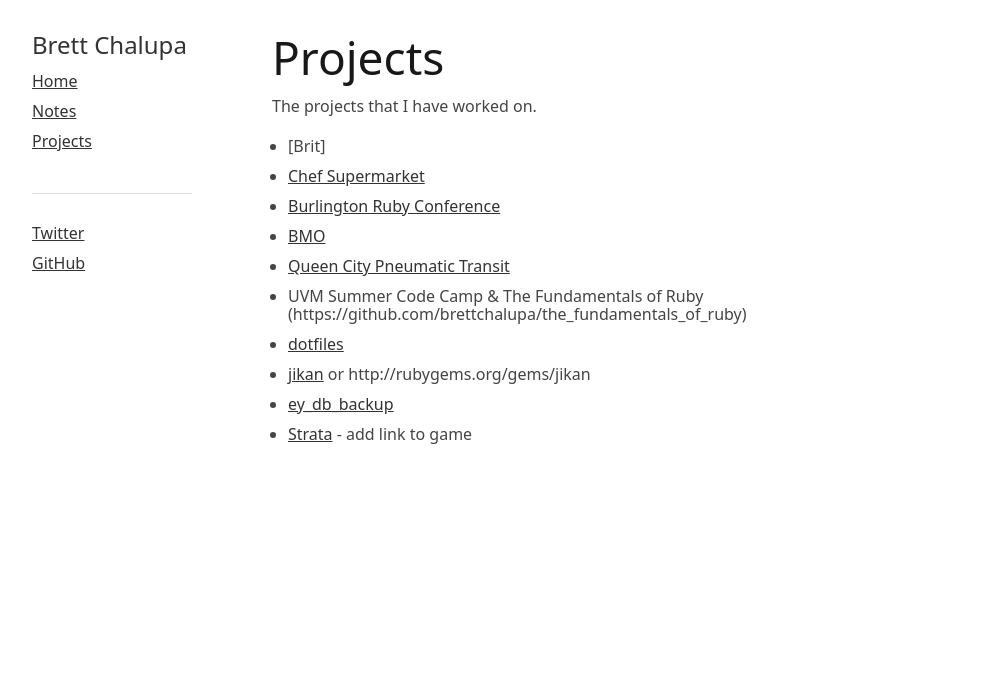
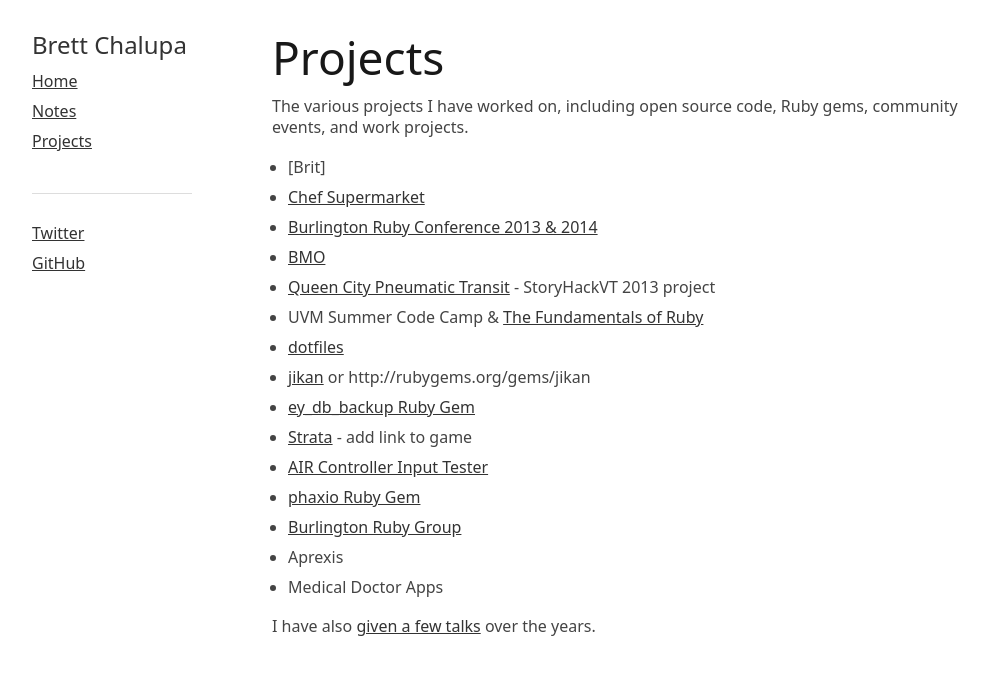
Before and after one commit to brettchalupa/brettchalupa.github.io, a Jekyll site: the page built from projects.md, in a window 1280 px wide. Shown: the top 675 px of the page, without its empty margins (138-1126 px from the left). Built offline with Jekyll 4.4.1, drawn with Linux system fonts in a browser that asks for light colours; Markdown is read by kramdown in place of the engine named in the settings.

Commit message:
Continue to add projects to the list

```diff
--- a/projects.md
+++ b/projects.md
@@ -6,15 +6,22 @@
 
 # Projects
 
-The projects that I have worked on.
+The various projects I have worked on, including open source code, Ruby gems, community events, and work projects.
 
 - [Brit]
 - [Chef Supermarket](https://supermarket.getchef.com)
-- [Burlington Ruby Conference](http://burlingtonrubyconference.com)
+- [Burlington Ruby Conference 2013 & 2014](http://burlingtonrubyconference.com)
 - [BMO](/bmo)
-- [Queen City Pneumatic Transit](http://www.brettchalupa.com/storyhackvt2013/)
-- UVM Summer Code Camp & The Fundamentals of Ruby (https://github.com/brettchalupa/the_fundamentals_of_ruby)
+- [Queen City Pneumatic Transit](http://www.brettchalupa.com/storyhackvt2013/) - StoryHackVT 2013 project
+- UVM Summer Code Camp & [The Fundamentals of Ruby](https://github.com/brettchalupa/the_fundamentals_of_ruby)
 - [dotfiles](https://github.com/brettchalupa/dotfiles)
 - [jikan](https://github.com/brettchalupa/jikan) or http://rubygems.org/gems/jikan
-- [ey_db_backup](https://github.com/brettchalupa/strata)
+- [ey\_db\_backup Ruby Gem](http://rubygems.org/gems/ey_db_backup)
 - [Strata](https://github.com/brettchalupa/strata) - add link to game
+- [AIR Controller Input Tester](http://brettchalupa.github.com/AIR-Controller-Tester/)
+- [phaxio Ruby Gem](http://rubygems.org/gems/phaxio)
+- [Burlington Ruby Group](http://burlingtonruby.org)
+- Aprexis
+- Medical Doctor Apps
+
+I have also [given a few talks](/talks/) over the years.
```
